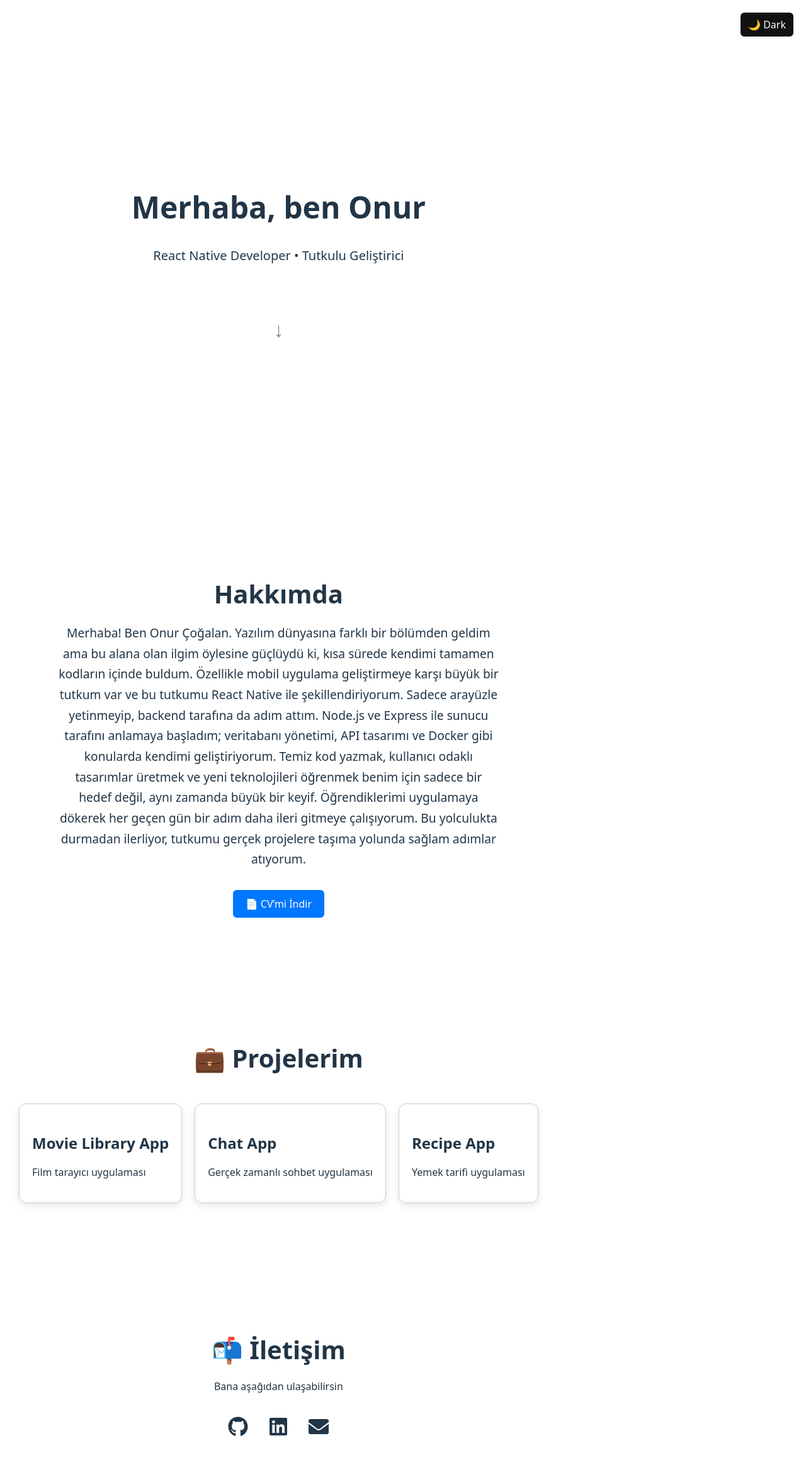
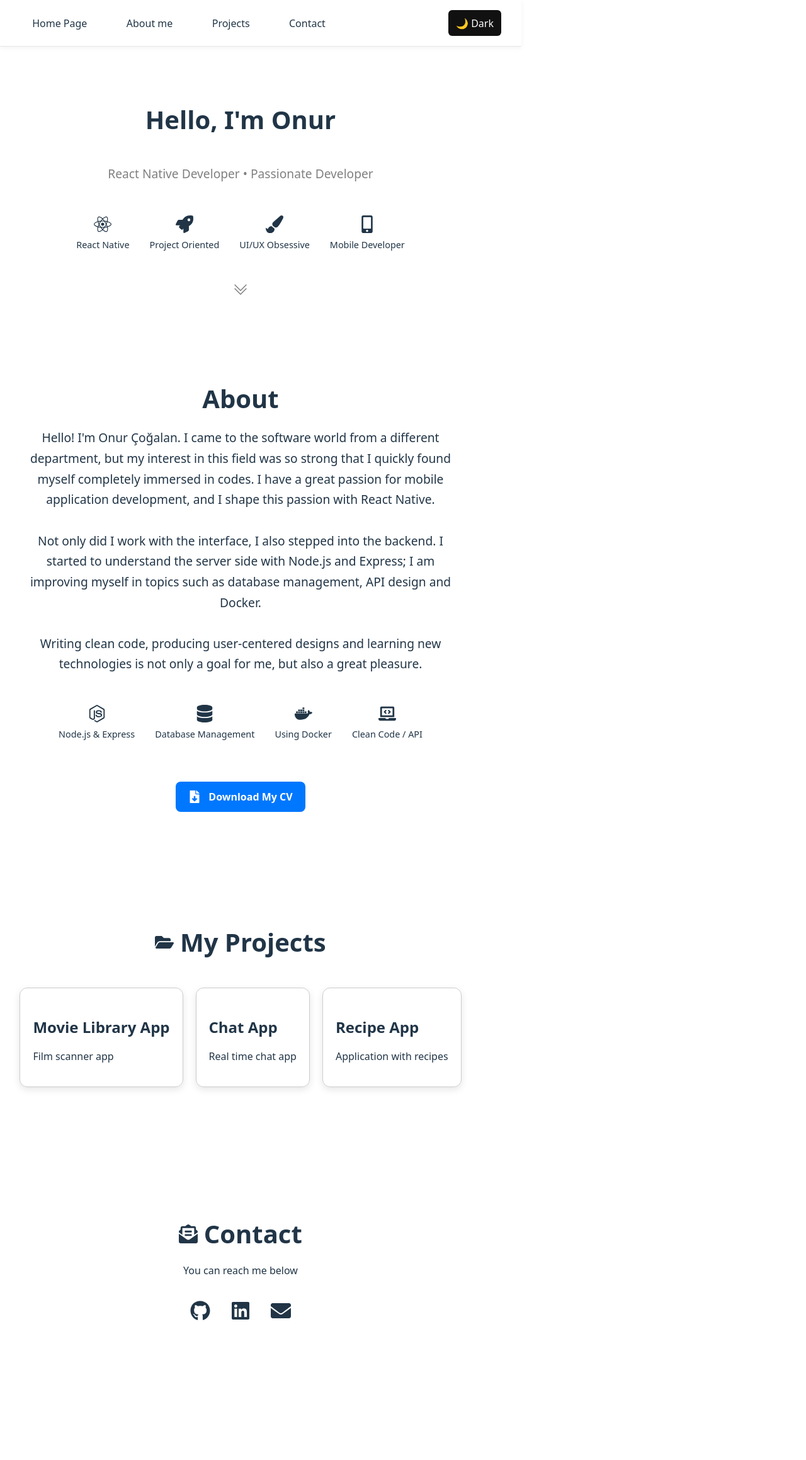
Before and after one commit to Enver-Onur-Cogalan/my-portfolio, a React (Vite) app in the folder React/my-portfolio/: page / in a window 1280 px wide. Shown: the top 2318 px of the page at 63% size. After the commit the page ends 2189 px from the top, so only its background shows below. Built offline with nearby package versions, Linux system fonts and the light colour scheme; the HTML template or start-up script is replaced by a standard one.

Commit message:
[Frontend] UI final touch completed for portfolio site: animated icons, better About section, polished layout

```diff
--- a/React/my-portfolio/src/App.jsx
+++ b/React/my-portfolio/src/App.jsx
@@ -1,13 +1,22 @@
-import ThemeToggle from "./components/ThemeToggle";
 import Contact from "./pages/Contact";
 import Home from './pages/Home';
 import About from './pages/About';
 import Projects from "./pages/Projects";
+import { useEffect, useState } from "react";
+import Navbar from "./components/Navbar";
 
 function App() {
+  const [isDark, setIsDark] = useState(false);
+
+  useEffect(() => {
+    document.documentElement.classList.toggle('dark', isDark);
+  }, [isDark]);
+
+  const toggleTheme = () => setIsDark((prev) => !prev);
+
   return (
     <>
-      <ThemeToggle />
+      <Navbar toggleTheme={toggleTheme} isDark={isDark} />
 
       <Home />
       <About />
--- a/React/my-portfolio/src/components/Navbar.jsx
+++ b/React/my-portfolio/src/components/Navbar.jsx
@@ -0,0 +1,77 @@
+import { useState } from "react";
+
+
+export default function Navbar({ toggleTheme, isDark }) {
+    const [active, setActive] = useState('');
+
+    const scrollTo = (id) => {
+        const el = document.getElementById(id);
+        if (el) {
+            el.scrollIntoView({ behavior: 'smooth' });
+            setActive(id);
+        }
+    };
+
+    return (
+        <nav
+            style={{
+                position: 'sticky',
+                top: 0,
+                width: '100%',
+                margin: '0 auto',
+                zIndex: 999,
+                display: 'flex',
+                justifyContent: 'space-between',
+                alignItems: 'center',
+                padding: '1rem 2rem',
+                backgroundColor: 'var(--bg)',
+                color: 'var(--text)',
+                borderBottom: '1px solid rgba(0,0,0,0.1)',
+                boxShadow: '0 2px 8px rgba(0,0,0,0.05)',
+            }}
+        >
+            <div style={{ flex: 1, display: 'flex', gap: '1.5rem', justifyContent: 'center' }}>
+                {['home', 'about', 'projects', 'contact'].map((section) => (
+                    <button
+                        key={section}
+                        onClick={() => scrollTo(section)}
+                        style={{
+                            background: 'none',
+                            border: 'none',
+                            color: active === section ? '#0070f3' : 'var(--text)',
+                            fontWeight: active === section ? 'bold' : 'normal',
+                            cursor: 'pointer',
+                            fontSize: '1rem',
+                        }}
+                    >
+                        {section === 'home'
+                            ? 'Home Page'
+                            : section === 'about'
+                                ? 'About me'
+                                : section === 'projects'
+                                    ? 'Projects'
+                                    : section === 'contact'
+                                        ? 'Contact'
+                                        : 'Home Page'}
+                    </button>
+                ))}
+
+                <div style={{ display: 'flex', justifyContent: 'flex-end', flex: 1 }}>
+                    <button
+                        onClick={toggleTheme}
+                        style={{
+                            background: isDark ? '#fff' : '#111',
+                            color: isDark ? '#111' : '#fff',
+                            border: 'none',
+                            padding: '6px 12px',
+                            borderRadius: '6px',
+                            cursor: 'pointer',
+                        }}
+                    >
+                        {isDark ? '☀️ Light' : '🌙 Dark'}
+                    </button>
+                </div>
+            </div>
+        </nav>
+    );
+}
--- a/React/my-portfolio/src/components/ProjectCard.jsx
+++ b/React/my-portfolio/src/components/ProjectCard.jsx
@@ -13,6 +13,7 @@ export default function ProjectCard({ project }) {
             whileTap={{ scale: 0.98 }}
             initial={{ opacity: 0, y: 30 }}
             whileInView={{ opacity: 1, y: 0 }}
+            animate={{ scale: isOpen ? 1.02 : 1 }}
             viewport={{ once: true }}
             transition={{ duration: 0.4 }}
             style={{
@@ -25,7 +26,9 @@ export default function ProjectCard({ project }) {
                 padding: 20,
                 margin: 10,
                 maxWidth: 300,
-                boxShadow: '0 4px 12px rgba(0,0,0,0.1)',
+                boxShadow: isOpen
+                    ? '0 0 24px rgba(0, 120, 255, 0.3)'
+                    : '0 4px 12px rgba(0,0,0,0.1)',
                 cursor: 'pointer',
                 zIndex: 1,
             }}
@@ -51,7 +54,7 @@ export default function ProjectCard({ project }) {
                                 href={project.github}
                                 target='_blank'
                                 rel='noopener noreferrer'
-                                style={{ color: '#007bff', marginRight: '1rem' }}
+                                style={{ color: '#007bff', marginRight: '1rem', textDecoration: 'none', fontWeight: 500 }}
                             >
                                 GitHub
                             </a>
--- a/React/my-portfolio/src/components/ThemeToggle.jsx
+++ /dev/null
@@ -1,29 +0,0 @@
-import { useEffect, useState } from "react";
-
-export default function ThemeToggle() {
-    const [darkMode, setDarkMode] = useState(false);
-
-    useEffect(() => {
-        document.documentElement.classList.toggle('dark', darkMode);
-    }, [darkMode])
-
-    return (
-        <button
-            onClick={() => setDarkMode(prev => !prev)}
-            style={{
-                position: 'fixed',
-                top: 20,
-                right: 20,
-                padding: '8px 12px',
-                border: 'none',
-                borderRadius: 6,
-                cursor: 'pointer',
-                backgroundColor: darkMode ? '#fff' : '#111',
-                color: darkMode ? '#111' : '#fff',
-                transition: 'all 0.3s ease',
-            }}
-        >
-            {darkMode ? '☀️ Light' : '🌙 Dark'}
-        </button>
-    );
-}
--- a/React/my-portfolio/src/data/projects.js
+++ b/React/my-portfolio/src/data/projects.js
@@ -3,24 +3,24 @@ const projects = [
     {
         id: 1,
         title: "Movie Library App",
-        short: 'Film tarayıcı uygulaması',
-        long: 'React Native ile oluşturulmuş, kullanıcıların filmleri keşfetmesini, detayları görüntülemesini ve favorilere eklemesini sağlayan bir uygulama. Aktör detayları ve film filtreleme özellikleri içerir.',
+        short: 'Film scanner app',
+        long: 'An app built with React Native that allows users to discover movies, view details, and add to favorites. Includes actor details and movie filtering features.',
         github: "https://github.com/Enver-Onur-Cogalan/MovieAppRN",
         demo: "",
     },
     {
         id: 2,
         title: "Chat App",
-        short: 'Gerçek zamanlı sohbet uygulaması',
-        long: "React Native CLI, Socket.IO ve özel arayüz tasarımıyla geliştirilmiş bire bir ve grup sohbet uygulaması. Post-it ve çizgili defter temalı UI.",
+        short: 'Real time chat app',
+        long: "One-on-one and group chat application developed with React Native CLI, Socket.IO and custom UI design. Post-it and lined notebook themed UI.",
         github: "https://github.com/Enver-Onur-Cogalan/chatApp",
         demo: "",
     },
     {
         id: 3,
         title: 'Recipe App',
-        short: 'Yemek tarifi uygulaması',
-        long: 'Yemekleri filtreleme, tarifleri favorilere ekleme, animasyonlu geçişlerle kullanıcı deneyimi ön planda tutulmuş bir mobil uygulama.',
+        short: 'Application with recipes',
+        long: 'A mobile application that prioritizes user experience with the ability to filter dishes, add recipes to favorites, and animated transitions.',
         github: 'https://github.com/Enver-Onur-Cogalan/RecipeApp',
         demo: "",
     }
--- a/React/my-portfolio/src/pages/About.jsx
+++ b/React/my-portfolio/src/pages/About.jsx
@@ -1,11 +1,12 @@
 import { motion } from 'framer-motion';
+import { FaNodeJs, FaDatabase, FaDocker, FaLaptopCode, FaFileDownload } from 'react-icons/fa';
 
 const About = () => {
     return (
         <section
             id='about'
             style={{
-                padding: '80px 20px',
+                padding: '4rem 2rem',
                 backgroundColor: 'var(--bg)',
                 color: 'var(--text)',
                 textAlign: 'center',
@@ -17,44 +18,75 @@ const About = () => {
                 transition={{ duration: 0.6 }}
                 style={{ fontSize: '2.5rem', marginBottom: '1rem' }}
             >
-                Hakkımda
+                About
             </motion.h2>
 
             <motion.p
                 initial={{ opacity: 0, y: 20 }}
                 whileInView={{ opacity: 1, y: 0 }}
                 transition={{ delay: 0.2, duration: 0.6 }}
-                style={{ maxWidth: 700, margin: '0 auto', fontSize: '1.2rem', lineHeight: 1.7 }}
+                style={{
+                    maxWidth: 700,
+                    margin: '0 auto',
+                    fontSize: '1.2rem',
+                    lineHeight: 1.7,
+                }}
             >
-                Merhaba! Ben Onur Çoğalan. Yazılım dünyasına farklı bir bölümden geldim ama bu alana olan ilgim öylesine güçlüydü ki, kısa sürede kendimi tamamen kodların içinde buldum. Özellikle mobil uygulama geliştirmeye karşı büyük bir tutkum var ve bu tutkumu React Native ile şekillendiriyorum.
-
-                Sadece arayüzle yetinmeyip, backend tarafına da adım attım. Node.js ve Express ile sunucu tarafını anlamaya başladım; veritabanı yönetimi, API tasarımı ve Docker gibi konularda kendimi geliştiriyorum.
-
-                Temiz kod yazmak, kullanıcı odaklı tasarımlar üretmek ve yeni teknolojileri öğrenmek benim için sadece bir hedef değil, aynı zamanda büyük bir keyif. Öğrendiklerimi uygulamaya dökerek her geçen gün bir adım daha ileri gitmeye çalışıyorum.
-
-                Bu yolculukta durmadan ilerliyor, tutkumu gerçek projelere taşıma yolunda sağlam adımlar atıyorum.
+                Hello! I'm Onur Çoğalan. I came to the software world from a different department, but my interest in this field was so strong that I quickly found myself completely immersed in codes. I have a great passion for mobile application development, and I shape this passion with React Native.
+                <br /><br />
+                Not only did I work with the interface, I also stepped into the backend. I started to understand the server side with Node.js and Express; I am improving myself in topics such as database management, API design and Docker.
+                <br /><br />
+                Writing clean code, producing user-centered designs and learning new technologies is not only a goal for me, but also a great pleasure.
             </motion.p>
 
-            <a
+            <div
+                style={{
+                    marginTop: '3rem',
+                    display: 'flex',
+                    justifyContent: 'center',
+                    gap: '2rem',
+                    flexWrap: 'wrap',
+                }}
+            >
+                <Feature icon={<FaNodeJs size={28} />} label='Node.js & Express' />
+                <Feature icon={<FaDatabase size={28} />} label='Database Management' />
+                <Feature icon={<FaDocker size={28} />} label='Using Docker' />
+                <Feature icon={<FaLaptopCode size={28} />} label='Clean Code / API' />
+            </div>
+
+            {/* CV Kartı */}
+            <motion.a
                 href='/Enver-Onur-Cogalan-CV.pdf'
                 download
+                whileHover={{ scale: 1.05 }}
                 style={{
-                    display: 'inline-block',
-                    marginTop: '2rem',
-                    padding: '10px 20px',
+                    marginTop: '4rem',
+                    display: 'inline-flex',
+                    alignItems: 'center',
+                    gap: '0.75rem',
                     backgroundColor: '#0077ff',
                     color: '#fff',
-                    borderRadius: '6px',
+                    padding: '12px 20px',
+                    borderRadius: '8px',
                     textDecoration: 'none',
-                    transition: 'background-color 0.3s ease',
+                    fontWeight: 'bold',
+                    transition: 'all 0.3s ease',
                 }}
-                onMouseEnter={e => (e.target.style.backgroundColor = '#005edc')}
-                onMouseLeave={e => (e.target.style.backgroundColor = '#0077ff')}
             >
-                📄 CV’mi İndir
-            </a>
-        </section>
+                <FaFileDownload size={20} />
+                Download My CV
+            </motion.a>
+        </section >
     );
 };
 
+function Feature({ icon, label }) {
+    return (
+        <div style={{ display: 'flex', flexDirection: 'column', alignItems: 'center', color: 'var(--text)' }}>
+            {icon}
+            <span style={{ marginTop: '0.5rem', fontSize: '0.9rem' }}>{label}</span>
+        </div>
+    );
+}
+
 export default About;
--- a/React/my-portfolio/src/pages/Contact.jsx
+++ b/React/my-portfolio/src/pages/Contact.jsx
@@ -1,4 +1,5 @@
-import { FaGithub, FaLinkedin, FaEnvelope } from 'react-icons/fa';
+import { motion } from 'framer-motion';
+import { FaGithub, FaLinkedin, FaEnvelope, FaEnvelopeOpenText } from 'react-icons/fa';
 
 const iconStyle = {
     fontSize: '2rem',
@@ -7,38 +8,64 @@ const iconStyle = {
     transition: 'transform 0.3s ease',
 };
 
+const MotionEnvelopeTitle = motion(FaEnvelopeOpenText);
+const MotionIcon = motion.div;
+
 export default function Contact() {
     return (
-        <section style={{ padding: '80px 20px', textAlign: 'center', backgroundColor: 'var(--bg)', color: 'var(--text)', }}>
-            <h2 style={{ fontSize: '2.5rem', marginBottom: '1rem' }}>📬 İletişim</h2>
+        <section
+            id='contact'
+            style={{ padding: '80px 20px', textAlign: 'center', backgroundColor: 'var(--bg)', color: 'var(--text)', }}>
+            <h2 style={{ fontSize: '2.5rem', marginBottom: '1rem', display: 'flex', alignItems: 'center', justifyContent: 'center', gap: '0.6rem' }}>
+                <MotionEnvelopeTitle
+                    size={30}
+                    initial={{ opacity: 0, y: -20 }}
+                    animate={{ opacity: 1, y: 0 }}
+                    transition={{ duration: 0.6 }}
+                />
+                Contact
+            </h2>
             <p style={{ marginBottom: '2rem' }}>
-                Bana aşağıdan ulaşabilirsin
+                You can reach me below
             </p>
 
             <div style={{ display: 'flex', justifyContent: 'center', alignItems: 'center' }}>
-                <a
-                    href='https://github.com/Enver-Onur-Cogalan'
-                    target='_blank'
-                    rel='noopener noreferrer'
-                    style={{ ...iconStyle }}
-                >
-                    <FaGithub />
-                </a>
-                <a
-                    href='https://www.linkedin.com/in/onurcogalan/'
-                    target='_blank'
-                    rel='noopener noreferrer'
-                    style={{ ...iconStyle }}
-                >
-                    <FaLinkedin />
-                </a>
-
-                <a
-                    href='mailto:eonurcogalan@gmail.com'
-                    style={{ ...iconStyle }}
-                >
-                    <FaEnvelope />
-                </a>
+                {[
+                    {
+                        icon: <FaGithub />,
+                        href: 'https://github.com/Enver-Onur-Cogalan',
+                    },
+                    {
+                        icon: <FaLinkedin />,
+                        href: 'https://www.linkedin.com/in/onurcogalan/',
+                    },
+                    {
+                        icon: <FaEnvelope />,
+                        href: 'mailto:eonurcogalan@gmail.com',
+                    },
+                ].map((item, i) => (
+                    <motion.a
+                        key={i}
+                        href={item.href}
+                        target="_blank"
+                        rel="noopener noreferrer"
+                        style={iconStyle}
+                        animate={{
+                            rotate: [-35, 35, -15, 15, 0],
+                            scale: [1, 1.8, 0.90, 1.05, 1],
+                            y: [0, -4, 4, -4, 0],
+                        }}
+                        transition={{
+                            repeat: Infinity,
+                            repeatDelay: 3,
+                            duration: 0.8,
+                            ease: 'easeInOut',
+                            delay: i * 0.2,
+                        }}
+                    >
+                        {item.icon}
+                    </motion.a>
+                ))}
             </div>
         </section>
     )
--- a/React/my-portfolio/src/pages/Home.jsx
+++ b/React/my-portfolio/src/pages/Home.jsx
@@ -1,54 +1,52 @@
-import { motion } from 'framer-motion'
+import { motion } from 'framer-motion';
+import { FaReact, FaRocket, FaPaintBrush, FaMobileAlt } from 'react-icons/fa';
+import { BsChevronDoubleDown } from 'react-icons/bs';
 
-const Home = () => {
+export default function Home() {
     return (
-        <section
-            id='Home'
-            style={{
-                minHeight: '100vh',
-                display: 'flex',
-                flexDirection: 'column',
-                justifyContent: 'center',
-                alignItems: 'center',
-                padding: '0 20px',
-                backgroundColor: 'var(--bg)',
-                color: 'var(--text)',
-                textAlign: 'center',
-            }}
-        >
+        <section id="home" style={{ height: '50vh', display: 'flex', flexDirection: 'column', justifyContent: 'center', alignItems: 'center', marginTop: '2rem' }}>
             <motion.h1
                 initial={{ opacity: 0, y: -50 }}
                 animate={{ opacity: 1, y: 0 }}
                 transition={{ duration: 0.8 }}
-                style={{ fontSize: '3rem', marginBottom: '1rem' }}
+                style={{ fontSize: '2.5rem', fontWeight: 'bold' }}
             >
-                Merhaba, ben Onur
+                Hello, I'm Onur
             </motion.h1>
 
             <motion.p
-                initial={{ opacity: 0, y: 30 }}
-                animate={{ opacity: 1, y: 0 }}
-                transition={{ delay: 0.3, duration: 0.6 }}
-                style={{ fontSize: '1.25rem', maxWidth: 600 }}
+                initial={{ opacity: 0 }}
+                animate={{ opacity: 1 }}
+                transition={{ delay: 0.6 }}
+                style={{ marginTop: '1rem', fontSize: '1.2rem', color: 'gray' }}
             >
-                React Native Developer • Tutkulu Geliştirici
+                React Native Developer • Passionate Developer
             </motion.p>
 
+            <div style={{ display: 'flex', gap: '2rem', marginTop: '2rem', flexWrap: 'wrap', justifyContent: 'center' }}>
+                <Feature icon={<FaReact size={28} />} label="React Native" />
+                <Feature icon={<FaRocket size={28} />} label="Project Oriented" />
+                <Feature icon={<FaPaintBrush size={28} />} label="UI/UX Obsessive" />
+                <Feature icon={<FaMobileAlt size={28} />} label="Mobile Developer" />
+            </div>
+
+            {/* Scroll Down ikonu */}
             <motion.div
-                initial={{ opacity: 0 }}
-                animate={{ opacity: 1, y: [0, 10, 0] }}
-                transition={{
-                    delay: 1,
-                    duration: 2,
-                    repeat: Infinity,
-                    repeatType: 'loop',
-                }}
-                style={{ marginTop: '3rem', fontSize: '2rem' }}
+                animate={{ y: [0, 10, 0] }}
+                transition={{ repeat: Infinity, duration: 1.5 }}
+                style={{ marginTop: '3rem', color: 'gray' }}
             >
-                ↓
+                <BsChevronDoubleDown size={24} />
             </motion.div>
         </section>
     );
-};
+}
 
-export default Home;
+function Feature({ icon, label }) {
+    return (
+        <div style={{ display: 'flex', flexDirection: 'column', alignItems: 'center', color: 'var(--text)', }}>
+            {icon}
+            <span style={{ marginTop: '0.5rem', fontSize: '0.9rem' }}>{label}</span>
+        </div>
+    );
+}
--- a/React/my-portfolio/src/pages/Projects.jsx
+++ b/React/my-portfolio/src/pages/Projects.jsx
@@ -1,5 +1,10 @@
 import projects from "../data/projects";
 import ProjectCard from "../components/ProjectCard";
+import { FaFolderOpen } from "react-icons/fa";
+import { motion } from "framer-motion";
+
+
+const MotionIcon = motion(FaFolderOpen);
 
 export default function Projects() {
     return (
@@ -11,8 +16,22 @@ export default function Projects() {
                 color: 'var(--text)',
             }}
         >
-            <h2 style={{ textAlign: 'center', fontSize: '2.5rem', marginBottom: '2rem' }}>
-                💼 Projelerim
+            <h2 style={{
+                textAlign: 'center',
+                fontSize: '2.5rem',
+                marginBottom: '2rem',
+                display: 'flex',
+                alignItems: 'center',
+                justifyContent: 'center',
+                gap: '0.6rem',
+            }}>
+                <MotionIcon
+                    size={30}
+                    initial={{ opacity: 0, y: -20 }}
+                    animate={{ opacity: 1, y: 0 }}
+                    transition={{ duration: 0.6 }}
+                />
+                My Projects
             </h2>
 
             <div
```
